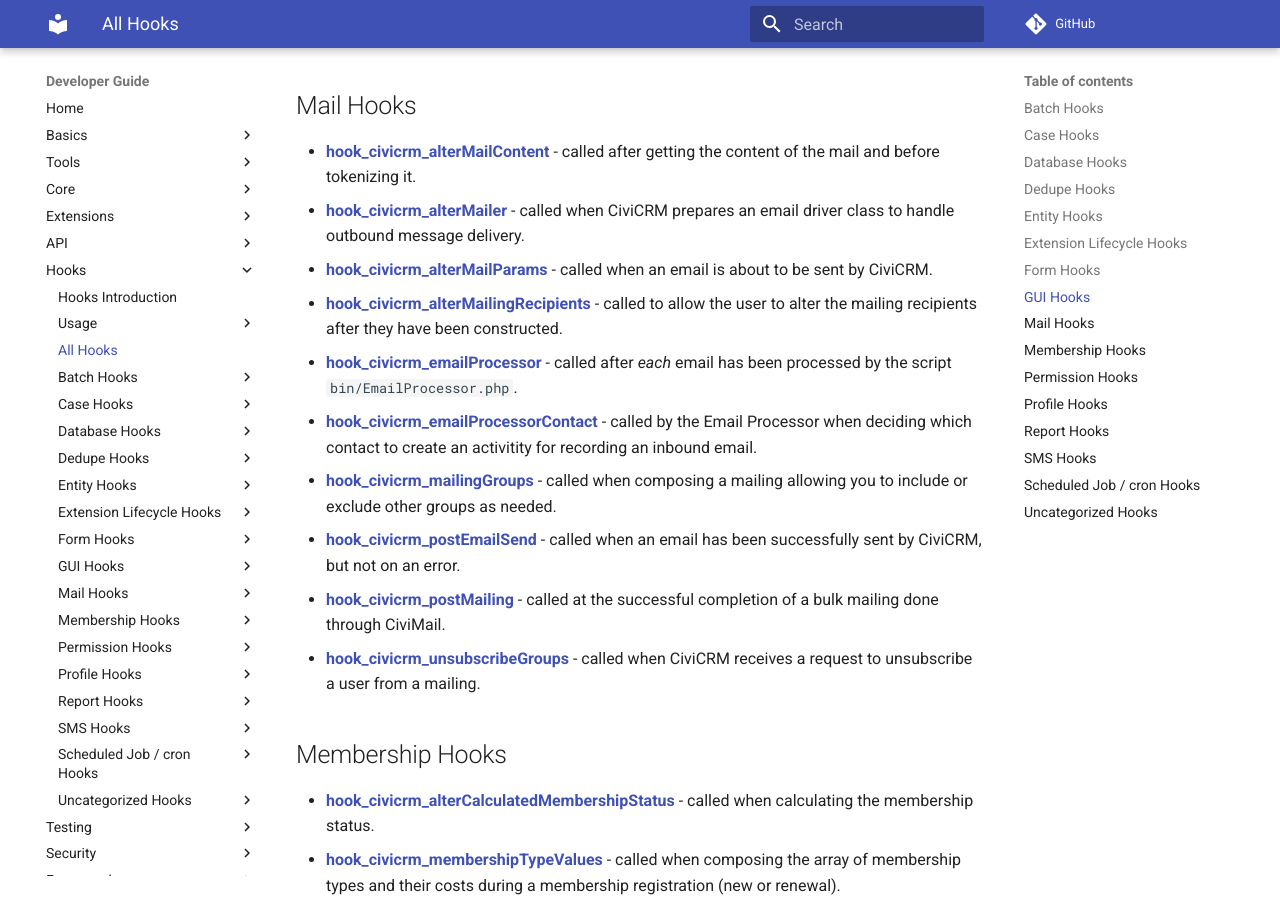
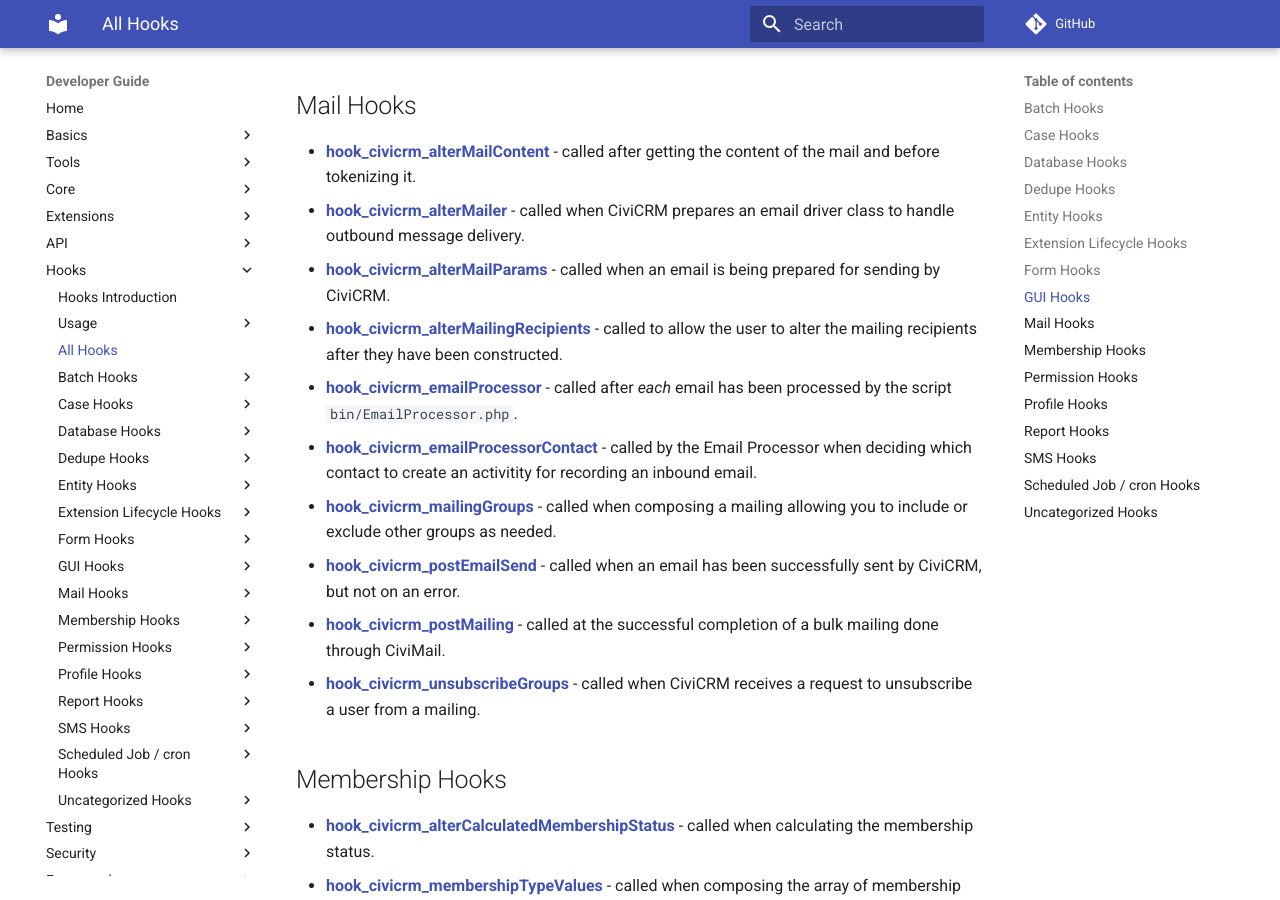
Before and after one commit to civicrm/civicrm-dev-docs, an MkDocs documentation site: the page built from docs/hooks/list.md, in a window 1280 px wide and 900 px high, scrolled down 3693 px. Built offline with MkDocs 1.6.1 and Material for MkDocs 9.7.7, drawn with Linux system fonts in a browser that asks for light colours; comment, search, counter and statistics services are not loaded; old or Windows-style settings are respelled for this version of MkDocs.

```diff
--- a/docs/hooks/list.md
+++ b/docs/hooks/list.md
@@ -94,7 +94,7 @@
 
 * **[hook_civicrm_alterMailContent](/hooks/hook_civicrm_alterMailContent.md)** - called after getting the content of the mail and before tokenizing it.
 * **[hook_civicrm_alterMailer](/hooks/hook_civicrm_alterMailer.md)** - called when CiviCRM prepares an email driver class to handle outbound message delivery.
-* **[hook_civicrm_alterMailParams](/hooks/hook_civicrm_alterMailParams.md)** - called when an email is about to be sent by CiviCRM.
+* **[hook_civicrm_alterMailParams](/hooks/hook_civicrm_alterMailParams.md)** - called when an email is being prepared for sending by CiviCRM.
 * **[hook_civicrm_alterMailingRecipients](/hooks/hook_civicrm_alterMailingRecipients.md)** - called to allow the user to alter the mailing recipients after they have been constructed.
 * **[hook_civicrm_emailProcessor](/hooks/hook_civicrm_emailProcessor.md)** - called after *each* email has been processed by the script `bin/EmailProcessor.php`.
 * **[hook_civicrm_emailProcessorContact](/hooks/hook_civicrm_emailProcessorContact.md)** - called by the Email Processor when deciding which contact to create an activitity for recording an inbound email.
```
Also changed, not shown: docs/hooks/hook_civicrm_post.md (+1 -0 lines), docs/hooks/hook_civicrm_pre.md (+1 -0 lines).
